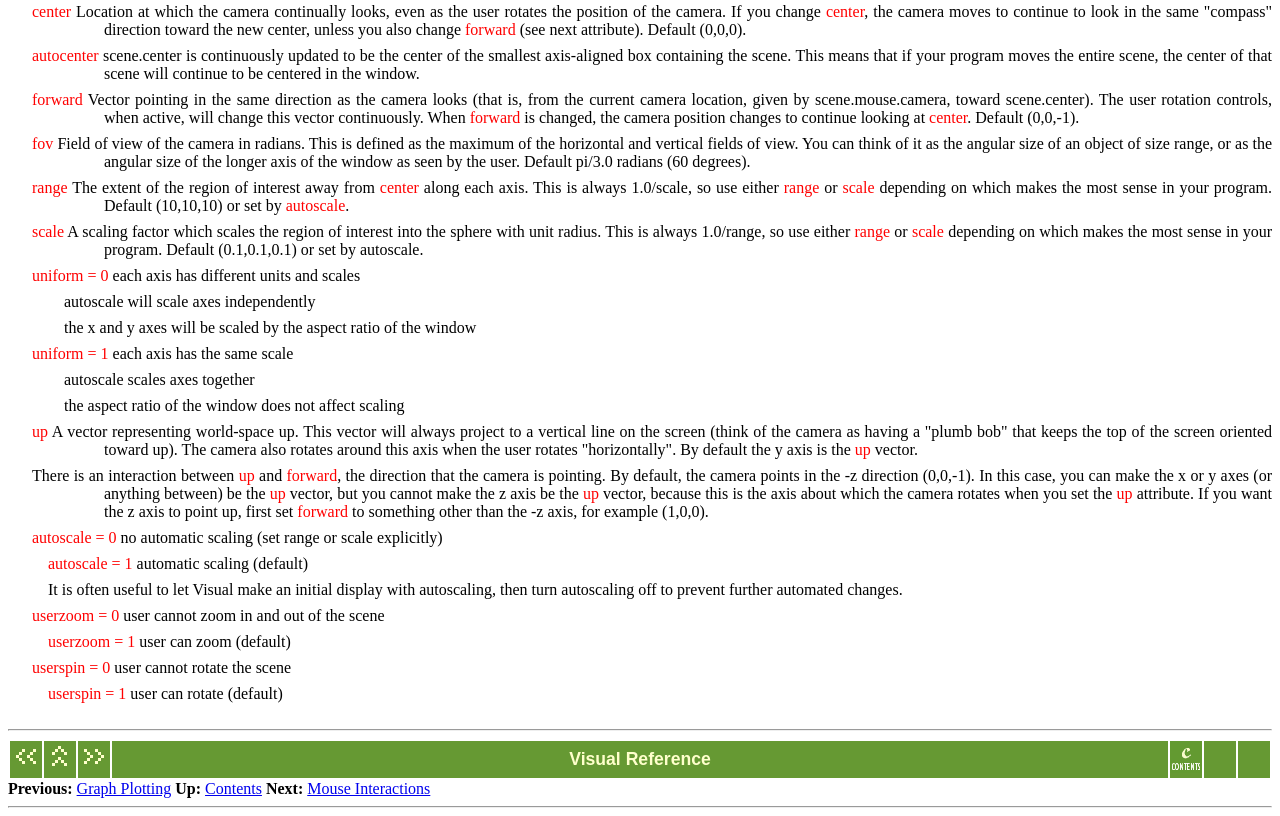
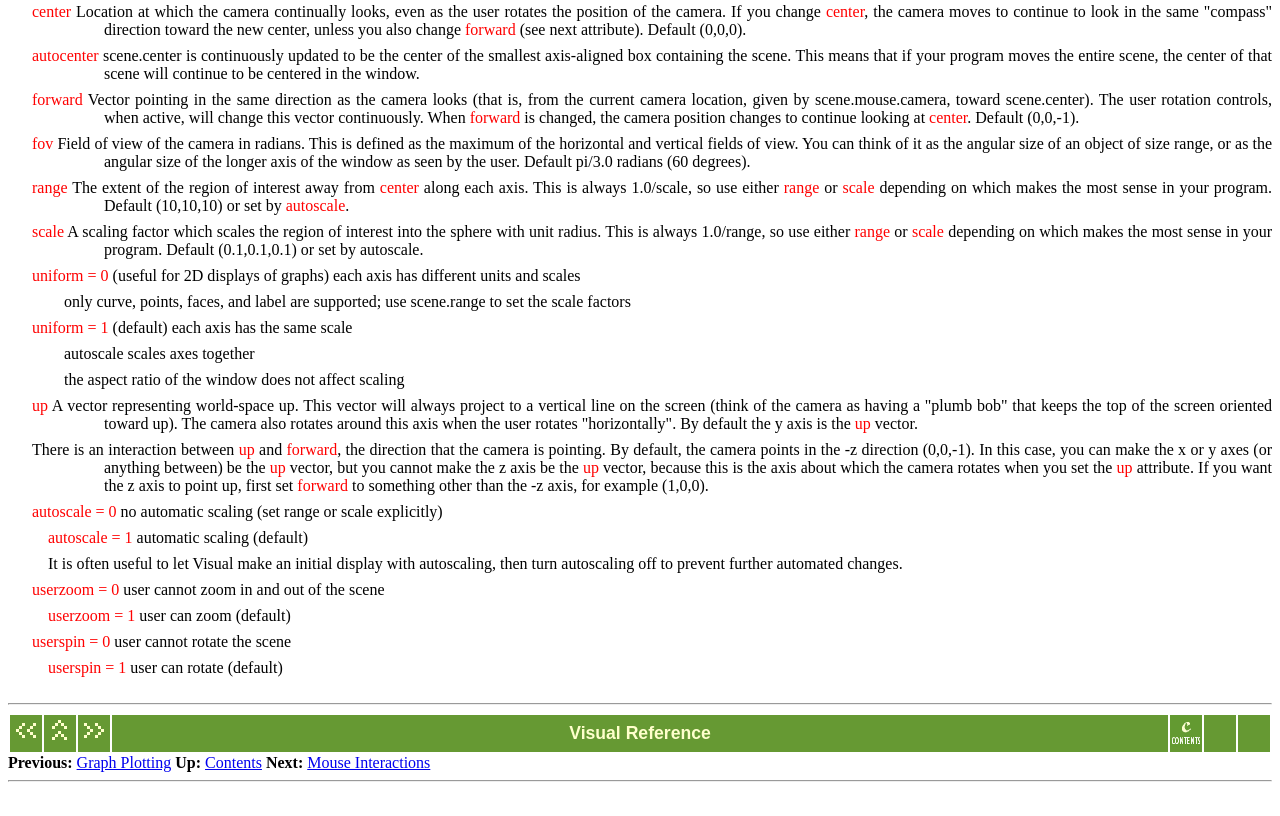
Before and after one commit to vpython/visual.obsolete, a plain HTML site: page docs/visual/display.html in a window 1280 px wide. Shown: the part 1421-2237 px from the top of the page. After the commit the page ends 2211 px from the top, so only its background shows below. Drawn offline with Linux system fonts and the light colour scheme.

Commit message:
Update docs as a result of new handling of nonuniform axes.

```diff
--- a/docs/visual/display.html
+++ b/docs/visual/display.html
@@ -298,19 +298,17 @@
 
       sense in your program. Default (0.1,0.1,0.1) or set by autoscale.</P>
 
-    <P CLASS="attributes"> <span class="attribute">uniform = 0</span> each axis
+    <P CLASS="attributes"> <span class="attribute">uniform = 0</span> (useful
+      for 2D displays of graphs) each axis
 
       has different units and scales</P>
 
-    <P CLASS="attributes"> &nbsp;&nbsp;&nbsp;&nbsp;&nbsp;&nbsp;&nbsp;&nbsp;autoscale will
+    <P CLASS="attributes"> &nbsp;&nbsp;&nbsp;&nbsp;&nbsp;&nbsp;&nbsp;&nbsp;only
+      curve, points, faces, and label are supported; use scene.range to set the
+      scale factors</P>
 
-      scale axes independently</P>
-
-    <P CLASS="attributes"> &nbsp;&nbsp;&nbsp;&nbsp;&nbsp;&nbsp;&nbsp;&nbsp;the x and y
-
-      axes will be scaled by the aspect ratio of the window</P>
-
-    <P CLASS="attributes"> <span class="attribute">uniform = 1</span> each axis
+    <P CLASS="attributes"> <span class="attribute">uniform = 1</span> (default)
+      each axis
 
       has the same scale</P>
 
```
Also changed, not shown: docs/visual/index.html (+1 -1 lines), docs/visual/texture-opacity-lighting.html (+5 -0 lines).
